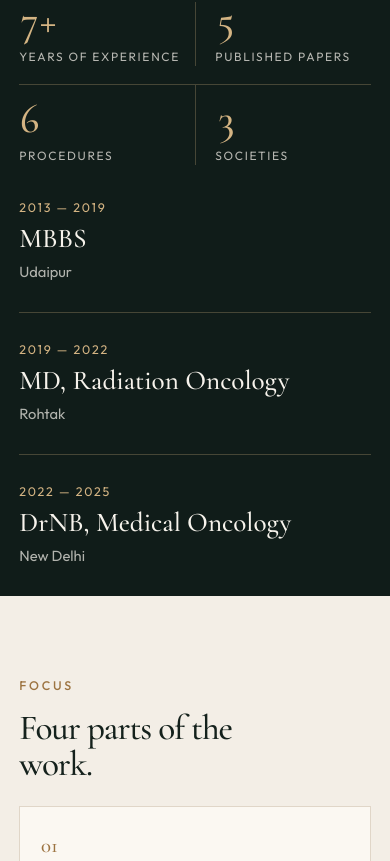
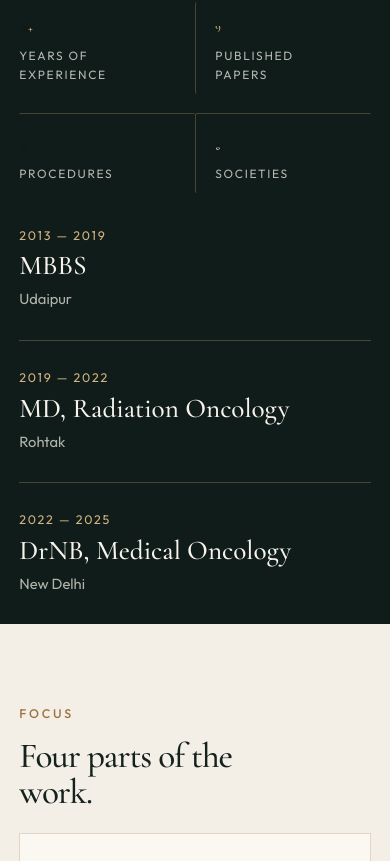
Before and after one commit to pankaj2816/dr-geetanand-rao, a React (Vite) app: page / in a window 390 px wide. Shown: the part 1043-1904 px from the top of the page. Built offline with nearby package versions, Linux system fonts and the light colour scheme.

Commit message:
Implement smooth rolling odometer counters with gold gradient and hover interactions on Home page

```diff
--- a/src/pages/Home.jsx
+++ b/src/pages/Home.jsx
@@ -3,9 +3,42 @@ import { useEffect, useRef, useState } from 'react'
 import { usePageTitle } from '../usePageTitle'
 import { site, focus, education, publications, memberships, highlights } from '../data'
 
-function CountUp({ value, suffix = '' }) {
+function DigitReel({ digit, started, delay }) {
+  const target = parseInt(digit, 10)
+  const isNumber = !Number.isNaN(target)
+
+  if (!isNumber) {
+    return <span className="digit-char">{digit}</span>
+  }
+
+  // Prepend a cycle so even single digits (3, 5, 6, 7) glide with realistic momentum
+  const items = [0, 1, 2, 3, 4, 5, 6, 7, 8, 9, 0, 1, 2, 3, 4, 5, 6, 7, 8, 9].slice(0, 10 + target + 1)
+  const targetIndex = items.length - 1
+  const transform = started ? `translateY(-${targetIndex * 1.08}em)` : 'translateY(0em)'
+
+  return (
+    <span className="digit-window" aria-hidden="true">
+      <span
+        className="digit-track"
+        style={{
+          transform,
+          transitionDelay: `${delay}ms`,
+        }}
+      >
+        {items.map((num, i) => (
+          <span key={i} className="digit-cell">
+            {num}
+          </span>
+        ))}
+      </span>
+    </span>
+  )
+}
+
+function SmoothCounter({ value, suffix = '', delay = 0 }) {
   const ref = useRef(null)
-  const [shown, setShown] = useState(0)
+  const [started, setStarted] = useState(false)
+  const digits = String(value).split('')
 
   useEffect(() => {
     const node = ref.current
@@ -13,39 +46,44 @@ function CountUp({ value, suffix = '' }) {
 
     const reduce = window.matchMedia('(prefers-reduced-motion: reduce)').matches
     if (reduce) {
-      setShown(value)
+      setStarted(true)
       return undefined
     }
 
-    let frame = 0
-    let started = false
     const observer = new IntersectionObserver(
       ([entry]) => {
-        if (!entry.isIntersecting || started) return
-        started = true
-        const start = performance.now()
-        const duration = 1200
-        const tick = (now) => {
-          const progress = Math.min(1, (now - start) / duration)
-          const eased = 1 - (1 - progress) ** 3
-          setShown(Math.round(eased * value))
-          if (progress < 1) frame = requestAnimationFrame(tick)
+        if (entry.isIntersecting) {
+          setStarted(true)
+          observer.disconnect()
         }
-        frame = requestAnimationFrame(tick)
       },
-      { threshold: 0.5 },
+      { threshold: 0.35, rootMargin: '0px 0px -40px 0px' },
     )
+
     observer.observe(node)
-    return () => {
-      observer.disconnect()
-      cancelAnimationFrame(frame)
-    }
-  }, [value])
+    return () => observer.disconnect()
+  }, [])
 
   return (
-    <strong ref={ref}>
-      {shown}
-      {suffix}
+    <strong
+      ref={ref}
+      className={`smooth-stat ${started ? 'is-active' : ''}`}
+      aria-label={`${value}${suffix}`}
+    >
+      <span className="digit-group" aria-hidden="true">
+        {digits.map((d, i) => (
+          <DigitReel key={i} digit={d} started={started} delay={delay + i * 90} />
+        ))}
+      </span>
+      {suffix ? (
+        <span
+          className="stat-suffix"
+          style={{ transitionDelay: `${delay + 1150}ms` }}
+          aria-hidden="true"
+        >
+          {suffix}
+        </span>
+      ) : null}
     </strong>
   )
 }
@@ -99,7 +137,7 @@ export default function Home() {
         <div className="wrap stat-grid">
           {highlights.map((item, index) => (
             <article key={item.label} style={{ animationDelay: `${0.08 + index * 0.1}s` }}>
-              <CountUp value={item.value} suffix={item.suffix} />
+              <SmoothCounter value={item.value} suffix={item.suffix} delay={index * 130} />
               <span>{item.label}</span>
             </article>
           ))}
--- a/src/styles.css
+++ b/src/styles.css
@@ -207,7 +207,17 @@ h1, h2, h3, p { margin: 0; }
   border-left: 1px solid rgba(212, 180, 131, 0.45);
   list-style: none;
 }
-.hero-aside li { margin: 0; }
+.hero-aside li {
+  margin: 0;
+  transition: transform 0.35s cubic-bezier(0.2, 0.8, 0.2, 1);
+  cursor: default;
+}
+.hero-aside li:hover {
+  transform: translateX(4px);
+}
+.hero-aside li:hover strong {
+  color: var(--brass-2);
+}
 .hero-aside span {
   display: block;
   color: var(--brass-2);
@@ -300,19 +310,97 @@ h1, h2, h3, p { margin: 0; }
   padding: 1.55rem 0 0.35rem;
 }
 .stat-grid article {
-  padding-left: 1.4rem;
+  padding: 0.6rem 1.4rem;
   border-left: 1px solid rgba(212, 180, 131, 0.28);
+  border-radius: 2px;
+  transition: background-color 0.4s cubic-bezier(0.2, 0.8, 0.2, 1);
+  cursor: default;
 }
 .stat-grid article:first-child { padding-left: 0; border-left: 0; }
-.stat-grid strong {
-  display: block;
+.stat-grid article:hover {
+  background-color: rgba(212, 180, 131, 0.05);
+}
+
+.smooth-stat {
+  display: inline-flex;
+  align-items: baseline;
   font-family: var(--serif);
   font-weight: 500;
-  font-size: clamp(2.6rem, 4vw, 3.6rem);
-  line-height: 0.9;
+  font-size: clamp(2.8rem, 4.2vw, 3.8rem);
+  line-height: 1;
   color: var(--brass-2);
   font-variant-numeric: tabular-nums;
+  position: relative;
+  letter-spacing: -0.02em;
+  transition: transform 0.4s cubic-bezier(0.2, 0.8, 0.2, 1);
 }
+.stat-grid article:hover .smooth-stat {
+  transform: translateY(-2px);
+}
+
+.digit-group {
+  display: inline-flex;
+  align-items: baseline;
+  overflow: hidden;
+  height: 1.08em;
+  padding: 0 0.02em;
+  position: relative;
+}
+
+.digit-window {
+  display: inline-block;
+  height: 1.08em;
+  overflow: hidden;
+  position: relative;
+  vertical-align: top;
+}
+
+.digit-track {
+  display: flex;
+  flex-direction: column;
+  will-change: transform;
+  transition: transform 1.65s cubic-bezier(0.12, 0.82, 0.18, 1);
+}
+
+.digit-cell {
+  height: 1.08em;
+  display: flex;
+  align-items: center;
+  justify-content: center;
+  line-height: 1.08em;
+  background: linear-gradient(180deg, #fdf8ee 0%, #e2c69d 55%, #b58d56 100%);
+  -webkit-background-clip: text;
+  -webkit-text-fill-color: transparent;
+  filter: drop-shadow(0 2px 8px rgba(0, 0, 0, 0.35));
+}
+
+.digit-char {
+  height: 1.08em;
+  display: inline-flex;
+  align-items: center;
+  background: linear-gradient(180deg, #fdf8ee 0%, #e2c69d 55%, #b58d56 100%);
+  -webkit-background-clip: text;
+  -webkit-text-fill-color: transparent;
+}
+
+.stat-suffix {
+  display: inline-block;
+  margin-left: 0.06em;
+  font-size: 0.82em;
+  color: var(--brass-2);
+  background: linear-gradient(180deg, #fdf8ee 0%, #e2c69d 55%, #b58d56 100%);
+  -webkit-background-clip: text;
+  -webkit-text-fill-color: transparent;
+  opacity: 0;
+  transform: scale(0.4) translateY(6px);
+  transition: opacity 0.55s ease, transform 0.55s cubic-bezier(0.34, 1.56, 0.64, 1);
+}
+
+.smooth-stat.is-active .stat-suffix {
+  opacity: 1;
+  transform: scale(1) translateY(0);
+}
+
 .stat-grid span {
   display: block;
   margin-top: 0.45rem;
@@ -320,6 +408,10 @@ h1, h2, h3, p { margin: 0; }
   font-size: 0.75rem;
   letter-spacing: 0.14em;
   text-transform: uppercase;
+  transition: color 0.3s ease;
+}
+.stat-grid article:hover span {
+  color: var(--white);
 }
 .cred-grid { display: grid; grid-template-columns: repeat(3, 1fr); align-items: start; }
 .cred-grid article { padding: 1.7rem 1.4rem 1.8rem 0; }
@@ -392,7 +484,20 @@ h1, h2, h3, p { margin: 0; }
   border: 1px solid var(--line);
   padding: 1.4rem 1.3rem 1.5rem;
 }
-.focus-grid span, .procedure-list span, .bibliography > li > span {
+.focus-grid span {
+  display: inline-block;
+  font-family: var(--serif);
+  color: var(--brass);
+  font-size: 1.35rem;
+  line-height: 1;
+  transition: transform 0.35s cubic-bezier(0.2, 0.8, 0.2, 1), color 0.35s ease, text-shadow 0.35s ease;
+}
+.focus-grid article:hover span {
+  transform: translateX(4px);
+  color: var(--brass-2);
+  text-shadow: 0 0 14px rgba(212, 180, 131, 0.4);
+}
+.procedure-list span, .bibliography > li > span {
   font-family: var(--serif);
   color: var(--brass);
   font-size: 1.3rem;
@@ -422,11 +527,21 @@ h1, h2, h3, p { margin: 0; }
   align-items: baseline;
   padding: 1.15rem 0;
   border-top: 1px solid var(--line);
+  transition: padding-left 0.35s cubic-bezier(0.2, 0.8, 0.2, 1);
+}
+.pub-list article:hover {
+  padding-left: 0.4rem;
 }
 .pub-list article > span {
+  display: inline-block;
   font-family: var(--serif);
   color: var(--brass);
   font-size: 1.35rem;
+  transition: transform 0.35s cubic-bezier(0.2, 0.8, 0.2, 1), color 0.35s ease;
+}
+.pub-list article:hover > span {
+  transform: translateX(3px);
+  color: var(--brass-2);
 }
 .pub-list h3 { font-family: var(--serif); font-size: 1.7rem; font-weight: 500; line-height: 1.2; }
 .pub-list p { margin-top: 0.35rem; }
@@ -497,6 +612,13 @@ h1, h2, h3, p { margin: 0; }
   font-size: 4.2rem;
   line-height: 0.85;
   color: var(--brass);
+  background: linear-gradient(135deg, #101c19 0%, #9c7340 50%, #d4b483 100%);
+  -webkit-background-clip: text;
+  -webkit-text-fill-color: transparent;
+  transition: transform 0.4s cubic-bezier(0.2, 0.8, 0.2, 1);
+}
+.award-banner:hover strong {
+  transform: scale(1.05) translateX(3px);
 }
 .award-banner span { display: block; line-height: 1.2; }
 .award-banner small {
```
